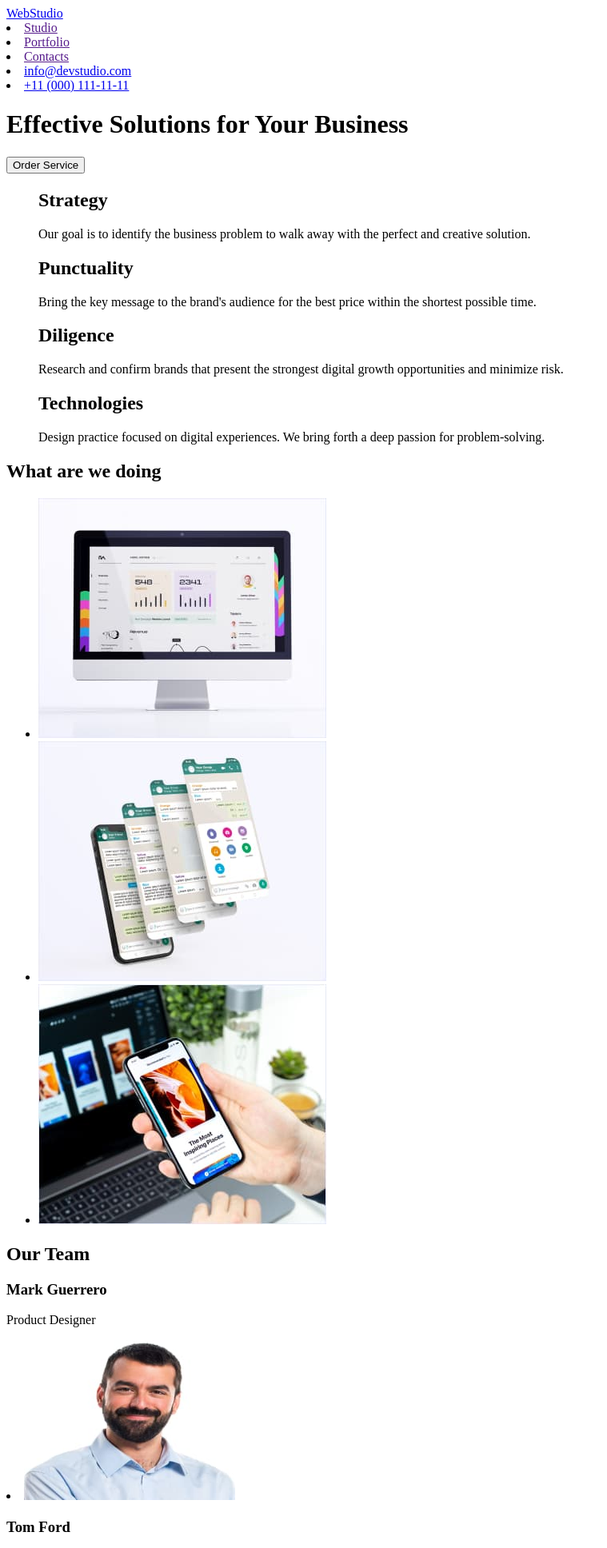
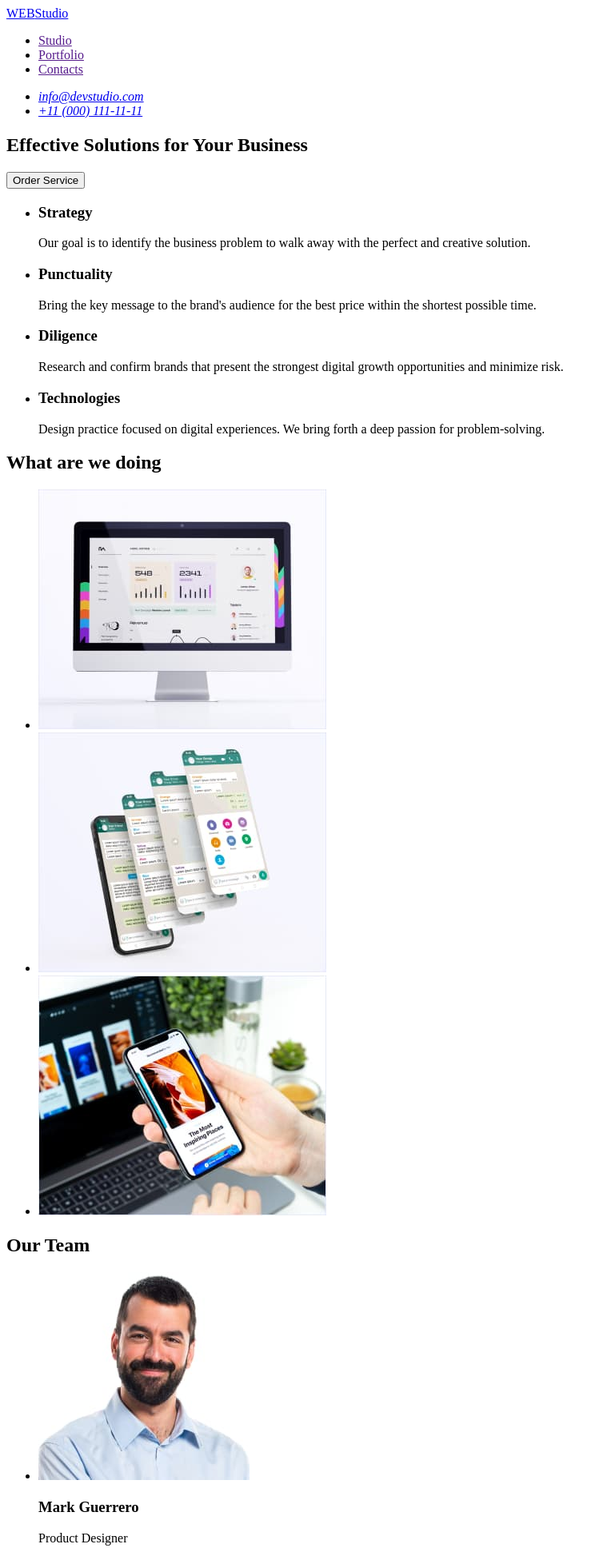
Before and after one commit to Julianobabiarzo/goit-markup-hw-01, a plain HTML site: page index.html in a window 1280 px wide. Shown: the top 1936 px of the page at 80% size, without its empty margins (0-759 px from the left). Drawn offline with Linux system fonts and the light colour scheme.

Commit message:
first index html init

```diff
--- a/index.html
+++ b/index.html
@@ -3,133 +3,148 @@
 <head>
     <meta charset="UTF-8">
     <meta name="viewport" content="width=device-width, initial-scale=1.0">
-    <title>Studio</title>
-    <nav>
-        <a href="WebStudio">WebStudio</a>
-    </nav>
-
+    <title>WebStudio</title>
+    </head>
+    <body>
+        <header>
+            <nav>
+                <a href="./index.html"><span>WEB</span>Studio</a>
+            <ul>
             <li><a href="">Studio</a></li>
             <li><a href="">Portfolio</a></li>
             <li><a href="">Contacts</a></li>
+            </ul>
+            </nav>
+            <address>
+                <ul>
+
             <li><a href="info@devstudio.com">info@devstudio.com</a></li>
             <li><a href="+11 (000) 111-11-11">+11 (000) 111-11-11</a></li>
-</head>
-<body>
-    <div>
+            </ul>
+            </address>
+            </header>
+            <main>
+                <section>
     <h1>Effective Solutions
         for Your Business</h1>
-        <button type="Order Service">Order Service</button>
-        </div>
-        <section>
-            <div>
-            <ul>
-            <h2>Strategy</h2>
-            <p>Our goal is to identify the business
-                problem to walk away with the perfect and creative solution. </p>
-                <h2>Punctuality</h2>
-                <p>Bring the key message to the brand's audience for the best price within the shortest possible time.</p>
-                <h2>Diligence</h2>
-                <p>Research and confirm brands that present the strongest digital growth opportunities and minimize risk.</p>
-                <h2>Technologies</h2>
-                <p>Design practice focused on digital experiences. We bring forth a deep passion for problem-solving.</p>
-
-                </ul>
-                </div>
+        <button type="button">Order Service</button>
         </section>
         <section>
-            <div>
+            <ul>
+                <li>
+            <h3>Strategy</h3>
+            <p>
+                Our goal is to identify the business
+                problem to walk away with the perfect and creative solution.
+            </p>
+            </li>
+            <li>
+                <h3>Punctuality</h3>
+                <p>
+                    Bring the key message to the brand's audience for the best price within the shortest possible time.
+                </p>
+                </li>
+                <li>
+
+                <h3>Diligence</h3>
+
+                <p>
+                    Research and confirm brands that present the strongest digital growth opportunities and minimize risk.
+                </p>
+                </li>
+                <li>
+                <h3>Technologies</h3>
+                <p>
+                    Design practice focused on digital experiences. We bring forth a deep passion for problem-solving.
+                </p>
+                </li>
+                </ul>
+        </section>
+        <section>
             <h2>What are we doing</h2>
             <ul>
-            <li><img
+            <li>
+                <img
                 alt="Computer displaying photos"
                 width="360"
                 height="300"
-                src="images/img1.jpg"
-                >
+                src="images/computer.jpg"
+                />
                 </li>
-                <li><img
+                <li>
+                    <img
                 alt="phone showing four displays"
                 width="360"
                 height="300"
-                src="images/img2.jpg"
+                src="images/phone1.jpg"
 
-                >
+                />
                 </li>
-                <li><img
+                <li>
+                    <img
                 alt="mobile phone in hand and behind it a laptop showing photos"
                 width="360"
                 height="300"
-                src="images/img3.jpg"
-                >
+                src="images/phone2.jpg"
+                />
                 </li>
             </ul>
-
-</div>
         </section>
         <section>
-            <div>
                 <h2>Our Team</h2>
-
+                <ul>
+                <li>
+                    <img
+                    alt="A smiling gentleman with a raven black beard and hair"
+                    width="264"
+                    height="260"
+                    src="images/team-1.jpg"
+                />
                 <h3>Mark Guerrero</h3>
                 <p>Product Designer</p>
-
-                <li><img
-                    alt="A smiling gentleman with a raven black beard and hair"
-                    width="264"
-                    height="200"
-                    src="images/img4.jpg"
-                >
-                </li>
-
-                <h3>Tom Ford</h3>
-                <p>Frontend Developer</p>
-
-                <li><img
+            </li>
+                <li>
+                    <img
                     alt="A handsome man with a beard and blond hair, smiling widely"
                     width="264"
-                    height="200"
-                    src="images/img5 (1).jpg"
+                    height="260"
+                    src="images/team-2.jpg"
 
-                    >
+                    />
+                    <h3>Tom Ford</h3>
+                    <p>Frontend Developer</p>
 
                 </li>
-
-                <h3>Camila Garcia</h3>
-                <p>Marketing</p>
-
-                <li><img
+                <li>
+                    <img
                     alt="Pretty lady with long hair"
                     width="264"
-                    height="200"
-                    src="images/img6.jpg"
-                    >
+                    height="260"
+                    src="images/team-3.jpg"
+                    />
+                    <h3>Camila Garcia</h3>
+                    <p>Marketing</p>
 
                 </li>
-
-                <h3>Daniel Wilson</h3>
-                <p>UI Designer</p>
-
-                <li><img
+                <li>
+                    <img
                     alt="A young man with a beard and a smile on his face encouraging help"
                     width="264"
-                    height="200"
-                    src="images/img7.jpg"
-                    >
+                    height="260"
+                    src="images/team-4.jpg"
+                    />
+                    <h3>Daniel Wilson</h3>
+                    <p>UI Designer</p>
 
                 </li>
-</ul>
-            </div>
+            </ul>
         </section>
-        <section>
-            <div>
-                <ul>
-                    <a href="">WebStudio</a>
-                    <li><p>Increase the flow of customers and sales for your business with digital marketing & growth solutions.</p>
-
-                    </li>
-                </ul>
-            </div>
-        </section>
-
-</body>
-</html>
+        </main>
+        <footer>
+                    <a href="./index.html"><span>WEB</span>STUDIO</a>
+                    <p>
+                        Increase the flow of customers and sales for your business with digital marketing & growth solutions.
+                    </p>
+                    </footer>
+                    </body>
+                    </html>
```
Also changed, not shown: images/computer.jpg (renamed from images/img1.jpg), images/phone1.jpg (renamed from images/img2.jpg), images/phone2.jpg (renamed from images/img3.jpg), images/team-1.jpg (renamed from images/img4.jpg), images/team-2.jpg (renamed from images/img5 (1).jpg), images/team-3.jpg (renamed from images/img6.jpg), images/team-4.jpg (renamed from images/img7.jpg).
